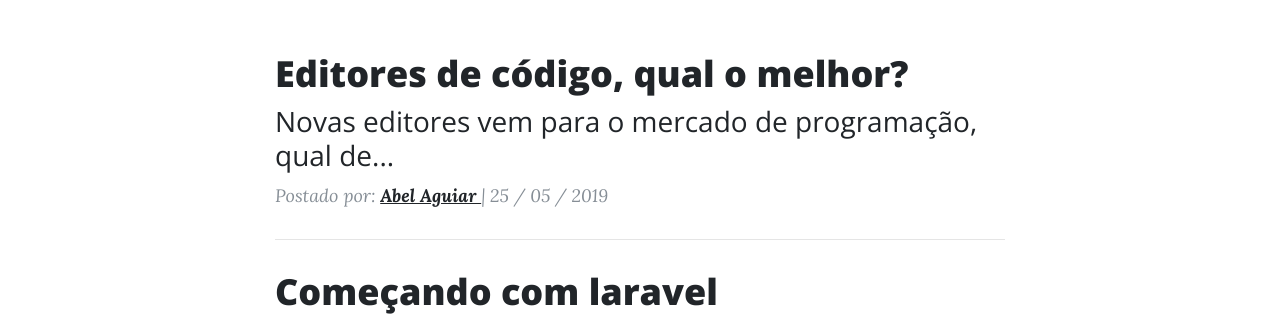
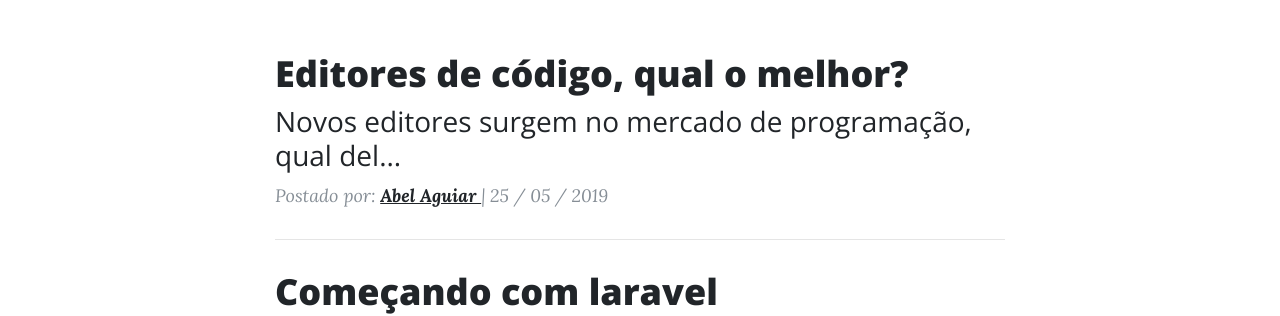
Before and after one commit to AbelAguiar/Blog, a Jekyll site: the page built from index.md, in a window 1280 px wide. Shown: the part 594-910 px from the top of the page. Built offline with Jekyll 4.4.1, drawn with Linux system fonts in a browser that asks for light colours.

Commit message:
correction text post 'Editores de código, qual o melhor?'

```diff
--- a/_posts/2019-06-01-editores-codigo-qual-melhor.markdown
+++ b/_posts/2019-06-01-editores-codigo-qual-melhor.markdown
@@ -3,7 +3,7 @@
 layout: post
 title:  "Editores de código, qual o melhor?"
 date:   2019-05-25 10:30:00 -0300
-description: "Novas editores vem para o mercado de programação, qual deles tem destaque hoje"
+description: "Novos editores surgem no mercado de programação, qual deles tem destaque nos dias de hoje"
 categories: code-editors
 tags: [editores]
 author: "Abel Aguiar"
```
